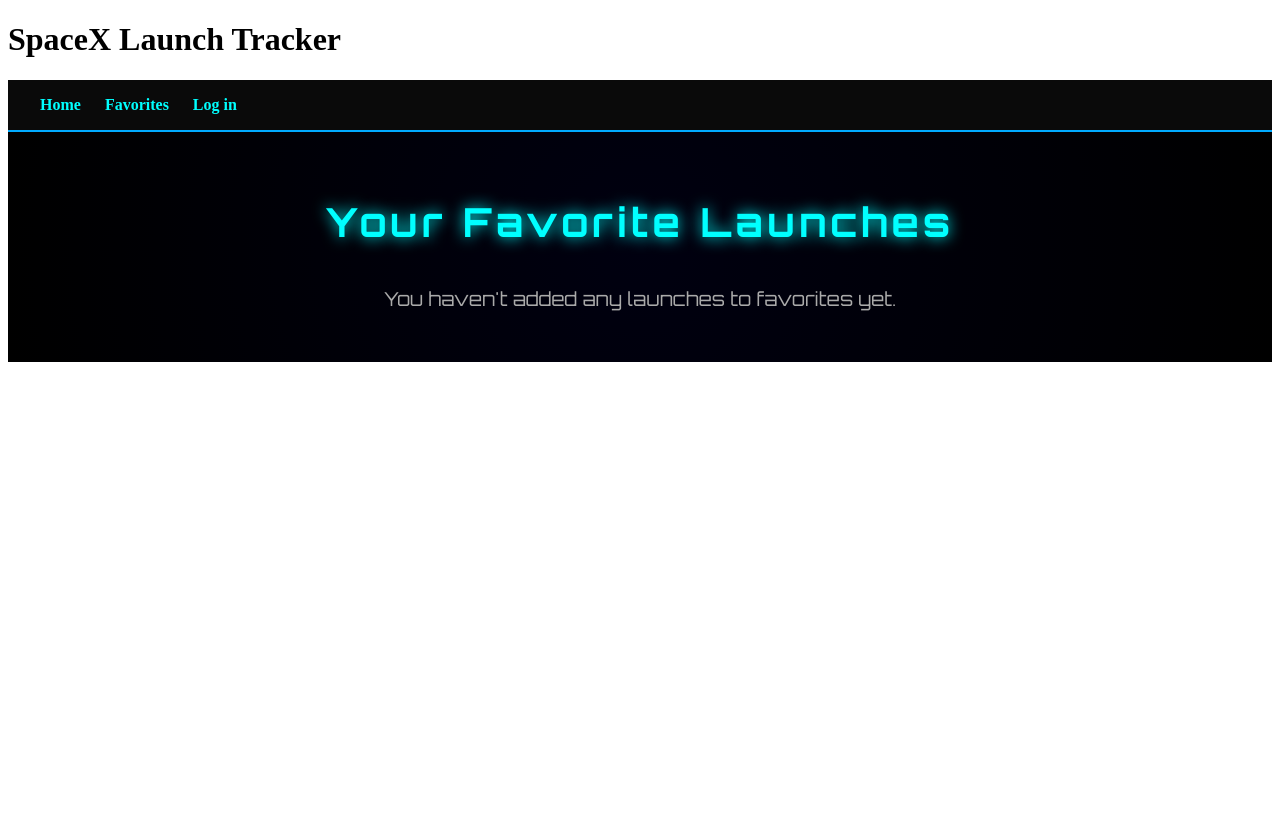
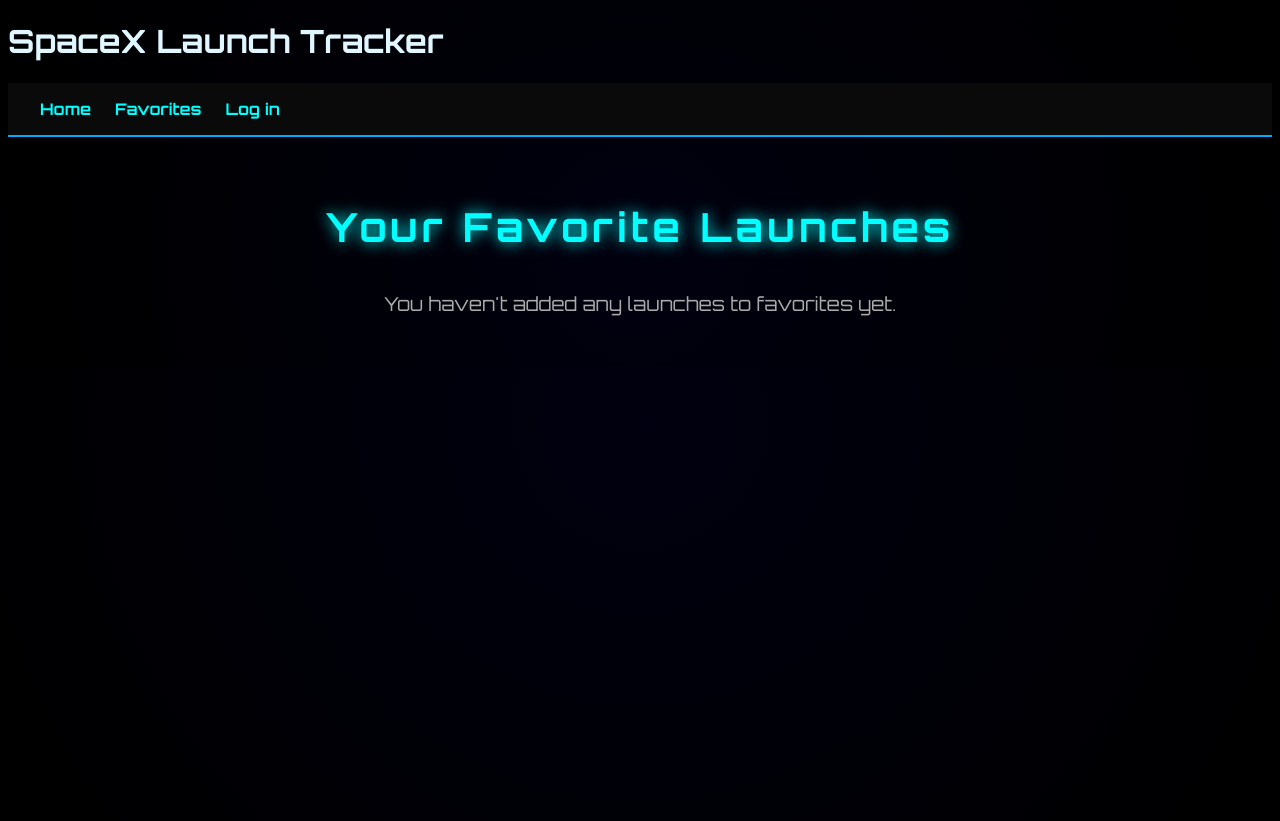
Before and after one commit to youngroma/SpaceLaunchTracker, a Django app: page /favorites/ in a window 1280 px wide. Before the commit the page ends 362 px from the top, so only its background shows below. Run offline with Django 5.2, Linux system fonts and the light colour scheme.

Commit message:
Update: body and html fill the entire screen

```diff
--- a/launch_tracker/static/css/base.css
+++ b/launch_tracker/static/css/base.css
@@ -1,3 +1,11 @@
+html, body {
+    height: 100%;
+    background: radial-gradient(circle at center, #000010 0%, #000 100%);
+    font-family: 'Orbitron', sans-serif;
+    color: #e0f7ff;
+}
+
+
 nav {
     display: flex;
     justify-content: space-between;
```
